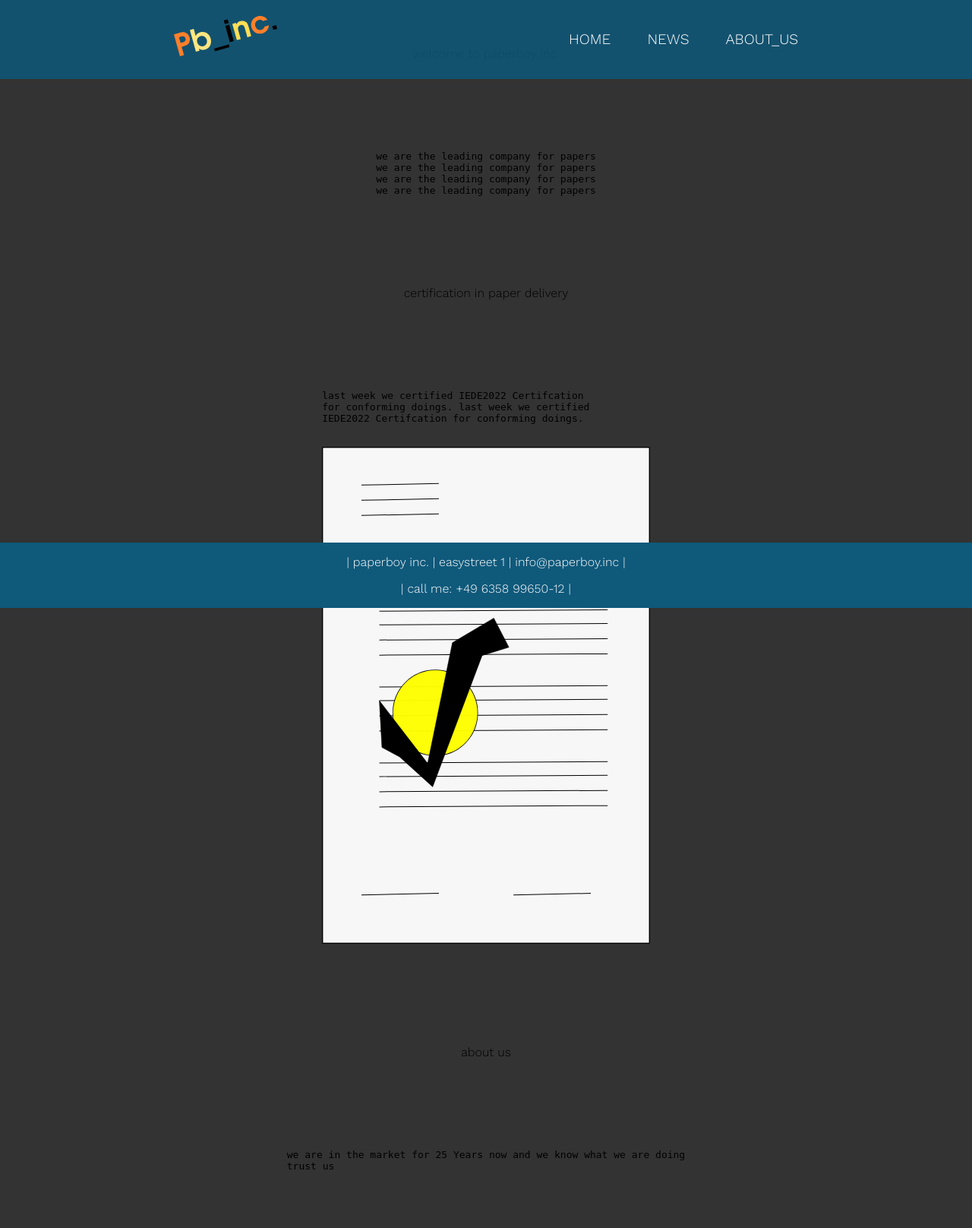
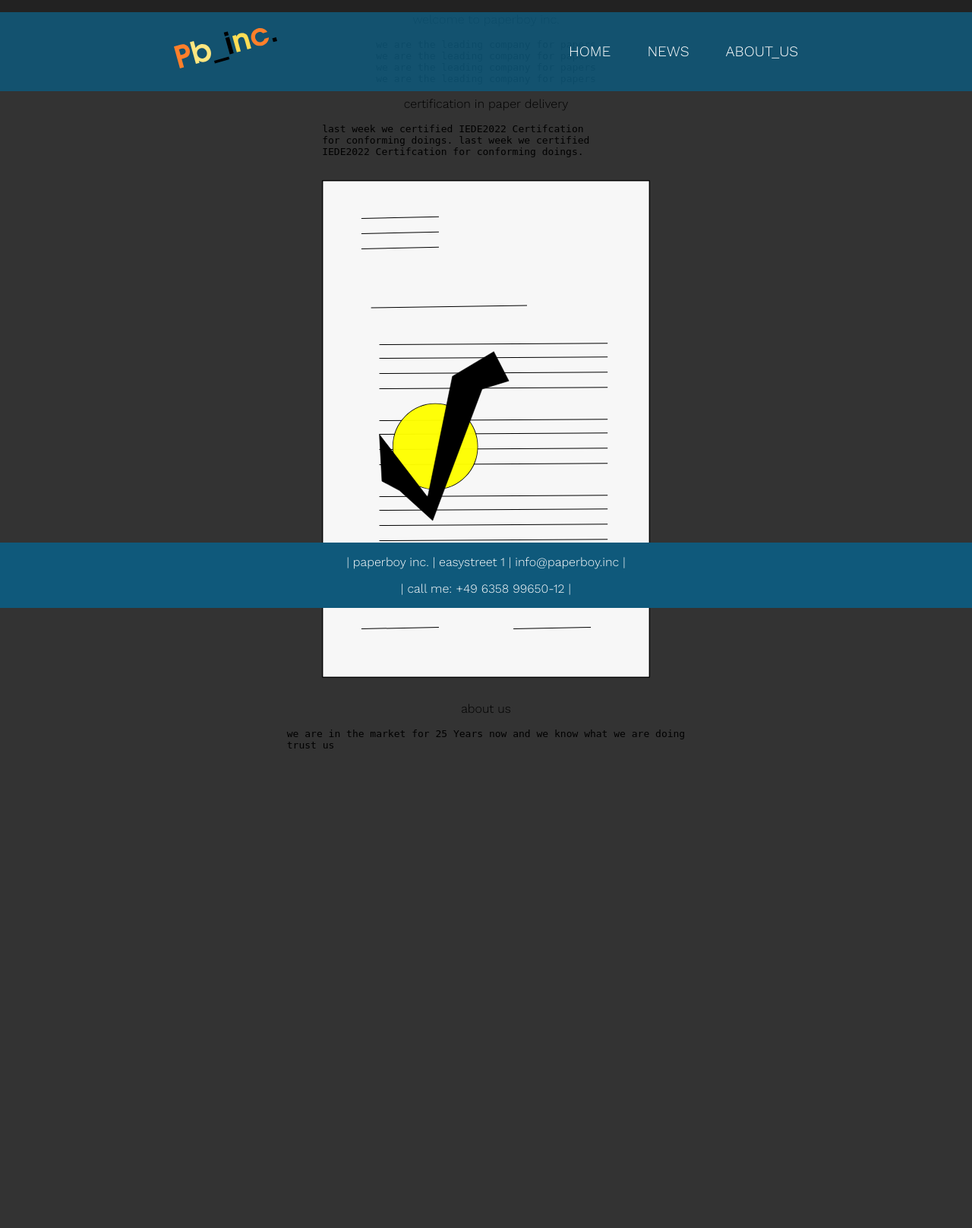
Before and after one commit to beastofrock/php, a PHP site: page / in a window 1280 px wide. Shown: the whole page at 76% size. Before the commit the page ends 1539 px from the top, so only its background shows below. Run offline with PHP 8.4, Linux system fonts and the light colour scheme.

Commit message:
Update styles.css

```diff
--- a/styles.css
+++ b/styles.css
@@ -21,7 +21,7 @@ body {
   background-color: #333;
   background-blend-mode: multiply;
   background-size: cover;
-  display: grid;
+/*  display: grid; */
   place-items: center;
 }
 
```
